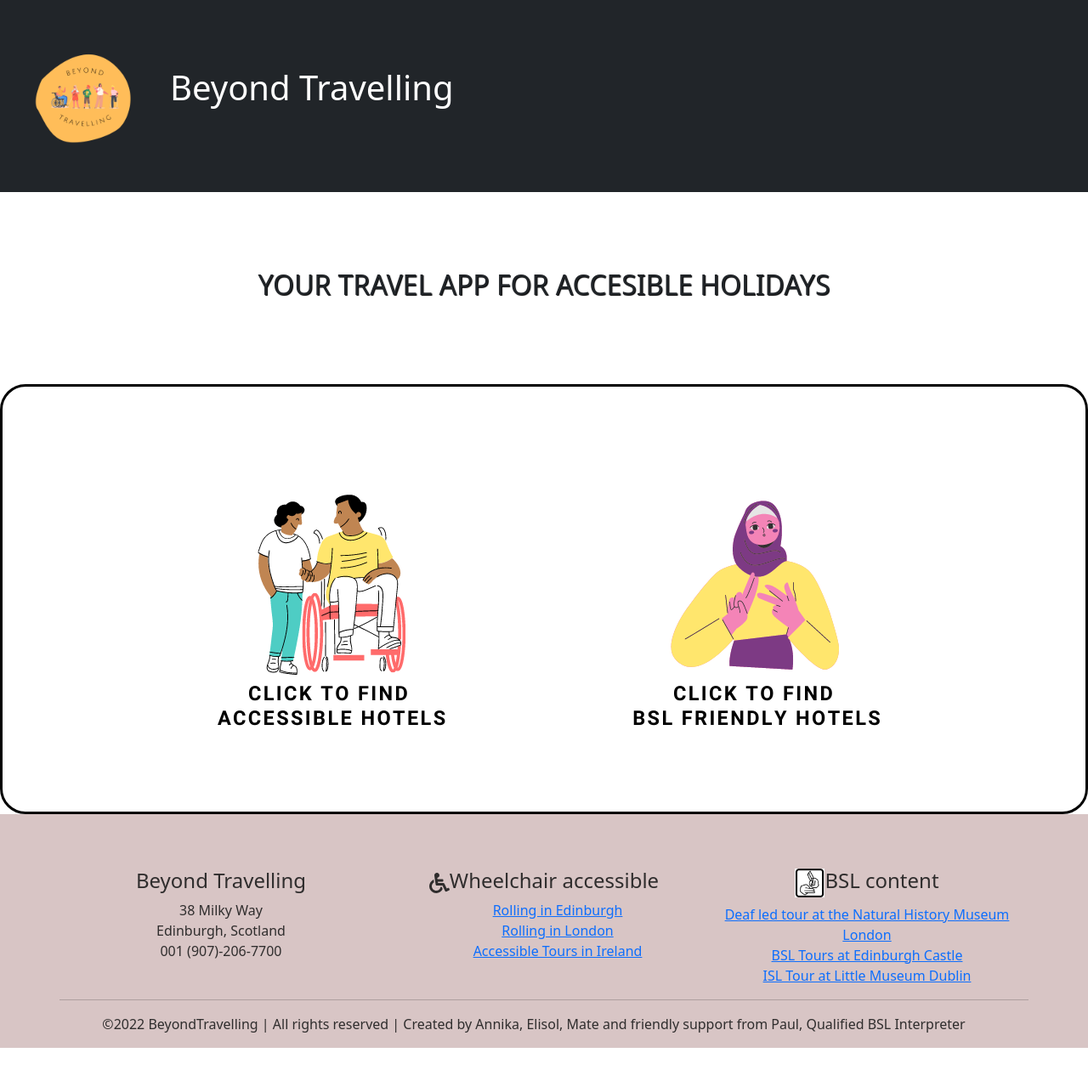
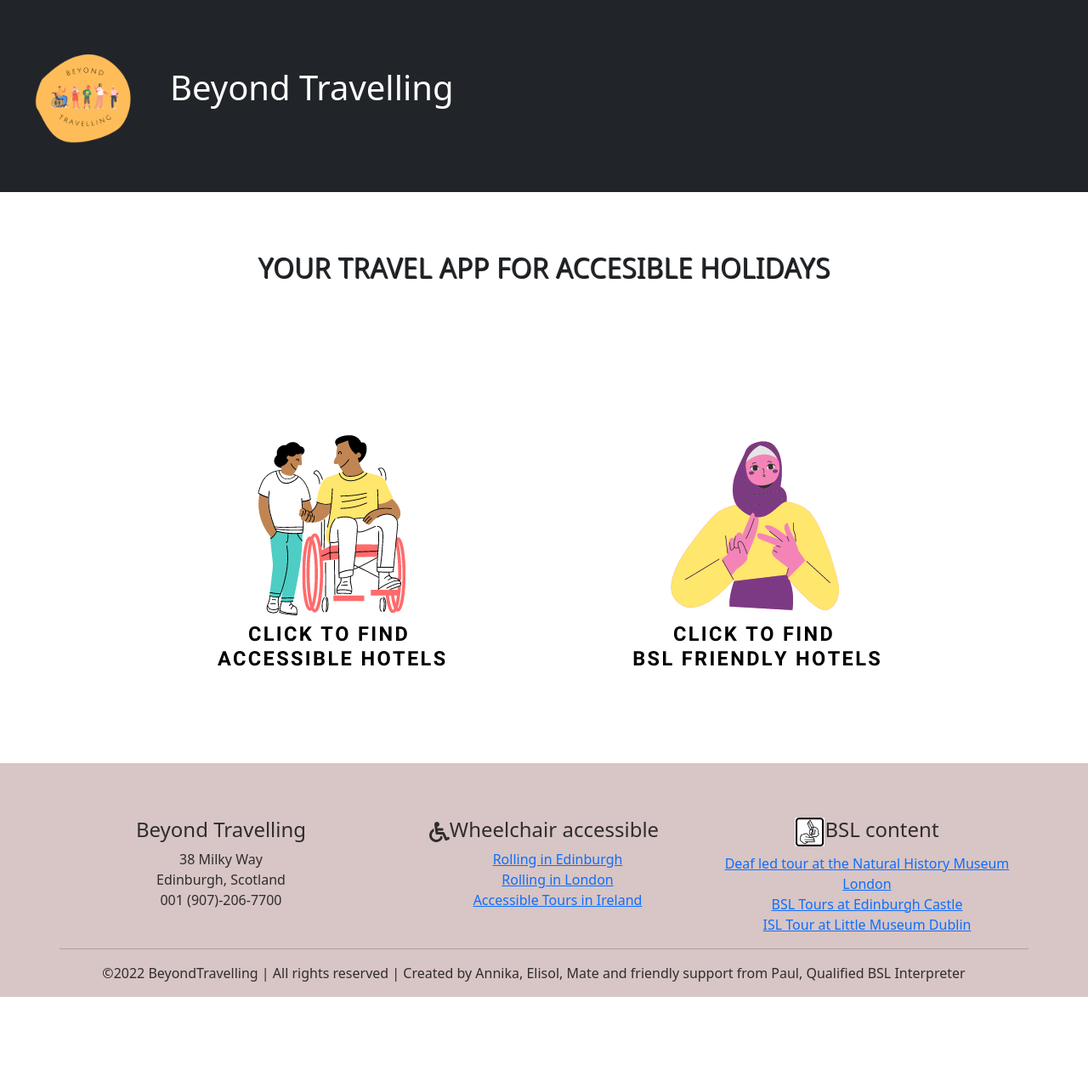
Before and after one commit to elicodes89/BeyondTravelling, a React (Create React App) app in the folder beyond_travelling/client/new_app/: page / in a window 1280 px wide. Shown: the top 1272 px of the page at 85% size. After the commit the page ends 1223 px from the top, so only its background shows below. Built offline with nearby package versions, Linux system fonts and the light colour scheme.

Commit message:
css on home

```diff
--- a/beyond_travelling/client/new_app/src/App.css
+++ b/beyond_travelling/client/new_app/src/App.css
@@ -16,7 +16,7 @@
 }
 
 .flex-container{
-  /* justify-items: left; */
+  justify-items: left;
   display: inline-flex;
   flex-direction: row;
   justify-content: space-evenly;
--- a/beyond_travelling/client/new_app/src/Footer.css
+++ b/beyond_travelling/client/new_app/src/Footer.css
@@ -4,7 +4,7 @@
     /* #FFBD58 */
     padding-top: 4em;
     position: relative;
-    bottom: 0%;
+    bottom: 1%;
     width:100%;
 }
 
--- a/beyond_travelling/client/new_app/src/containers/Home.css
+++ b/beyond_travelling/client/new_app/src/containers/Home.css
@@ -1,8 +1,8 @@
 div.title {
     text-align: center;
     font-size: large;
-    padding-top: 90px;
-    padding-bottom: 90px;
+    padding-top: 70px;
+    padding-bottom: 40px;
     border-color: black;
     text-shadow: 1px 1px 1px black;
 }
@@ -14,11 +14,12 @@ div.title {
 
 div.homeButtons{
     /* do not delete these 3 please */
+    padding-bottom: 10px;
     display: flex;
     align-items: center;
     justify-content: center;
     background-color: white;
-    border-color: black;
+    border-color: white;
     border-style: solid;
     border-radius: 30px;
 }
```
